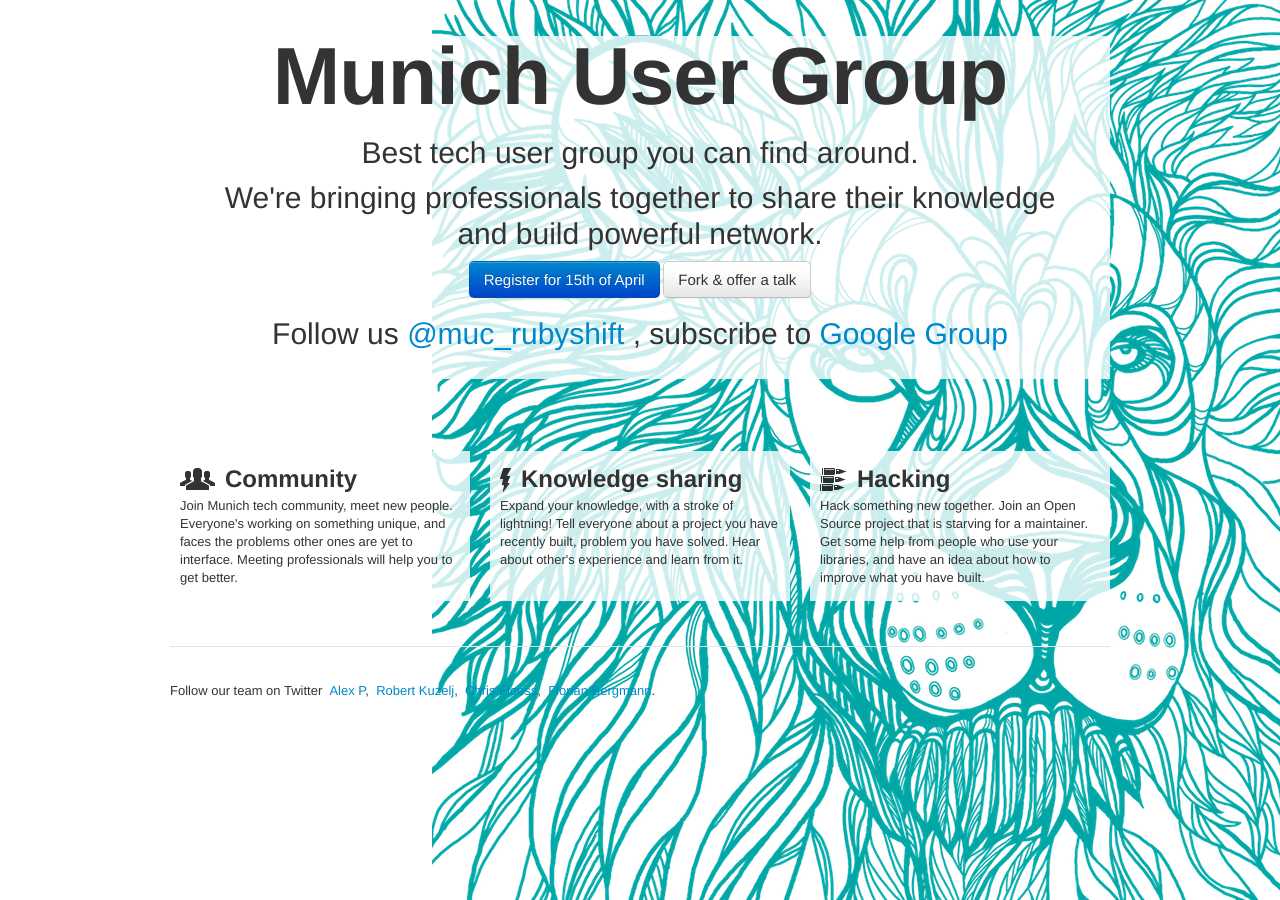
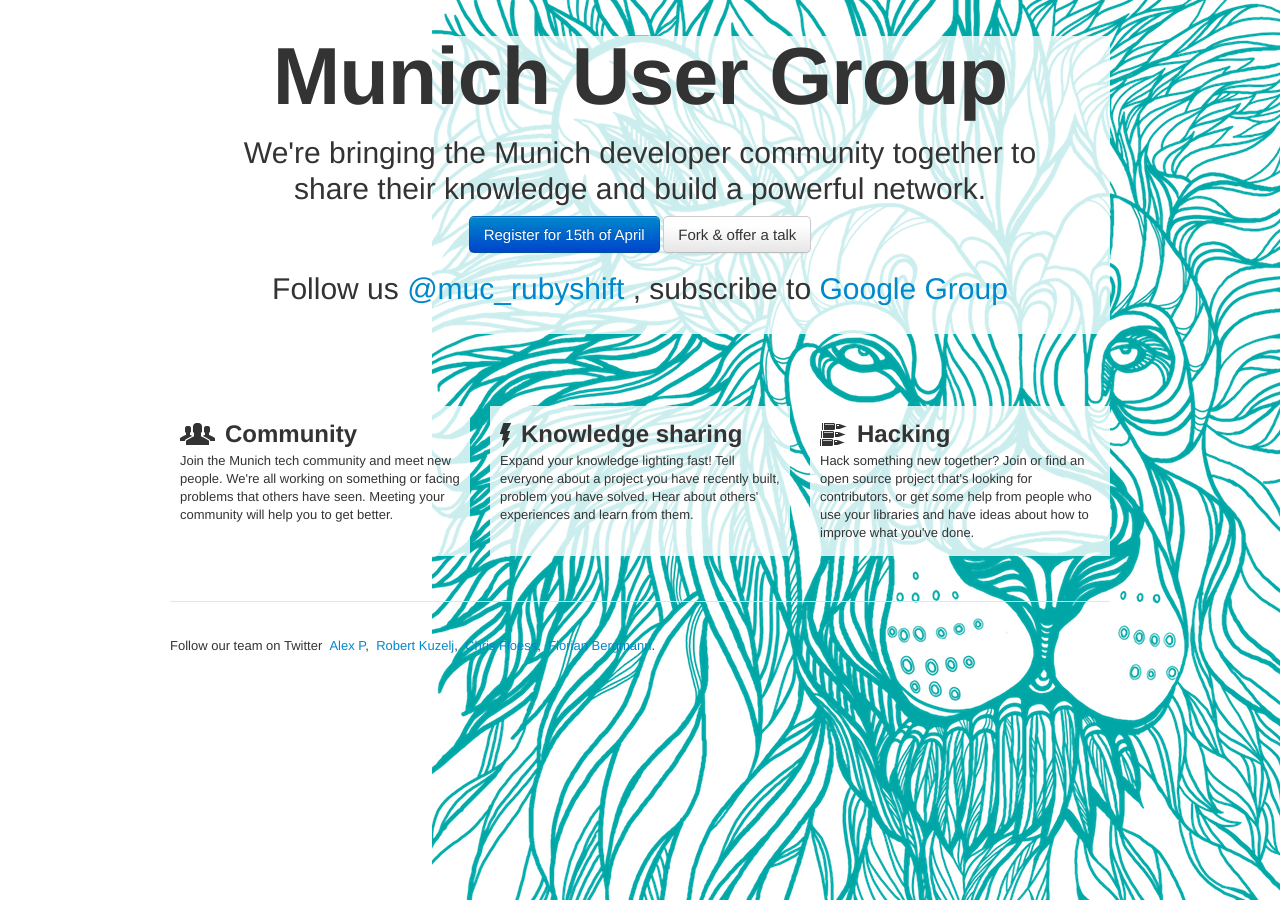
Before and after one commit to munichrubyshift/munichrubyshift.github.com, a Jekyll site: the page built from index.html, in a window 1280 px wide. Built offline with Jekyll 4.4.1, drawn with Linux system fonts in a browser that asks for light colours.

Commit message:
Update text for page

```diff
--- a/index.html
+++ b/index.html
@@ -9,10 +9,7 @@
         Munich User Group
       </h1>
       <p>
-        Best tech user group you can find around.
-      </p>
-      <p>
-        We're bringing professionals together to share their knowledge and build powerful network.
+        We're bringing the Munich developer community together to share their knowledge and build a powerful network.
       </p>
       <center>
         <a class='btn btn-primary btn-large' href='http://munichrug.wufoo.com/forms/z7x3x5/'>
@@ -42,21 +39,21 @@
     <div class='wrapper'>
       <img class='icon' src='/assets/images/people.png' />
       <h2>Community</h2>
-      Join Munich tech community, meet new people. Everyone's working on something unique, and faces the problems other ones are yet to interface. Meeting professionals will help you to get better.
+      Join the Munich tech community and meet new people. We're all working on something or facing problems that others have seen. Meeting your community will help you to get better.
     </div>
   </div>
   <div class='span4 whitened'>
     <div class='wrapper'>
       <img class='icon' src='/assets/images/lightning.png' />
       <h2>Knowledge sharing</h2>
-      Expand your knowledge, with a stroke of lightning! Tell everyone about a project you have recently built, problem you have solved. Hear about other's experience and learn from it.
+      Expand your knowledge lighting fast! Tell everyone about a project you have recently built, problem you have solved. Hear about others' experiences and learn from them.
     </div>
   </div>
   <div class='span4 whitened'>
     <div class='wrapper'>
       <img class='icon' src='/assets/images/arsenal.png' />
       <h2>Hacking</h2>
-      Hack something new together. Join an Open Source project that is starving for a maintainer. Get some help from people who use your libraries, and have an idea about how to improve what you have built.
+      Hack something new together? Join or find an open source project that's looking for contributors, or get some help from people who use your libraries and have ideas about how to improve what you've done.
     </div>
   </div>
 </div>
```
Also changed, not shown: 1 other file.
